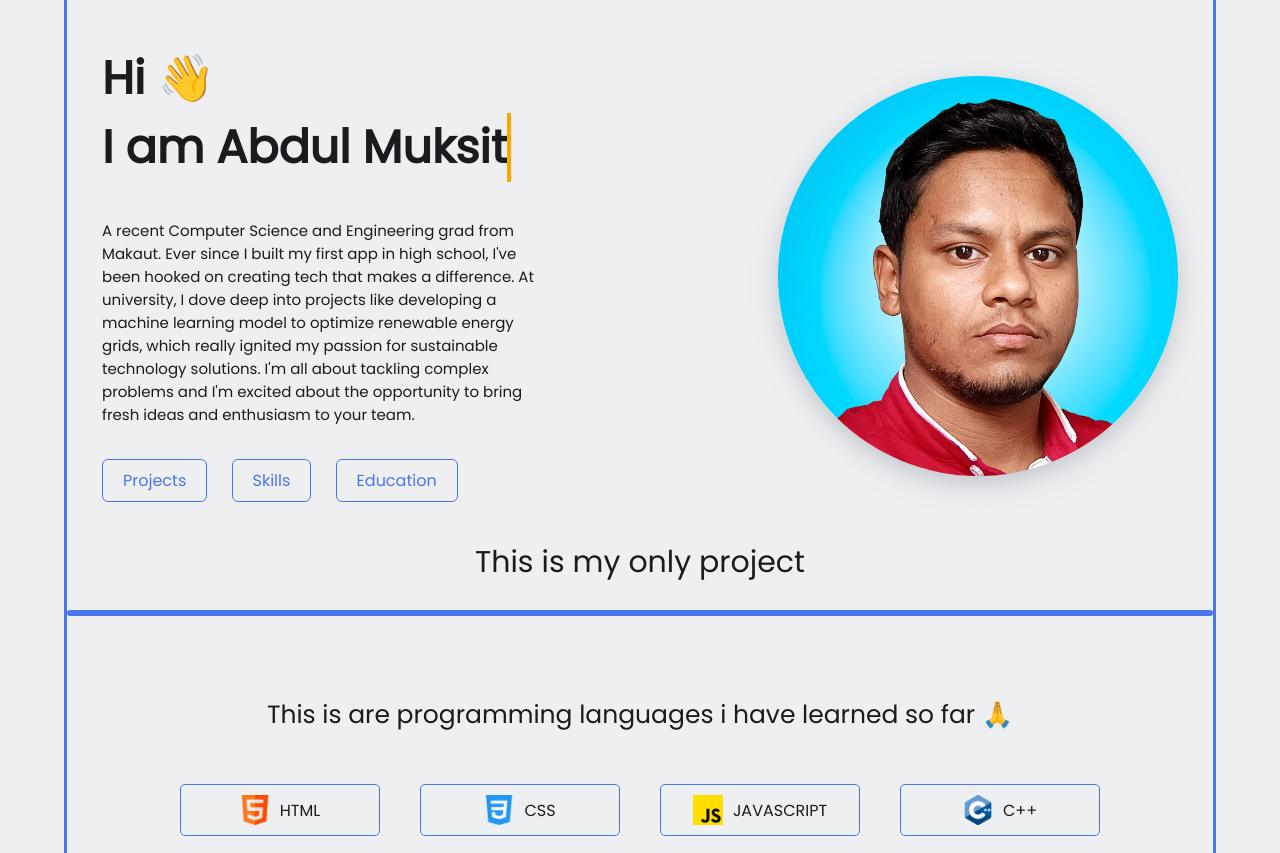
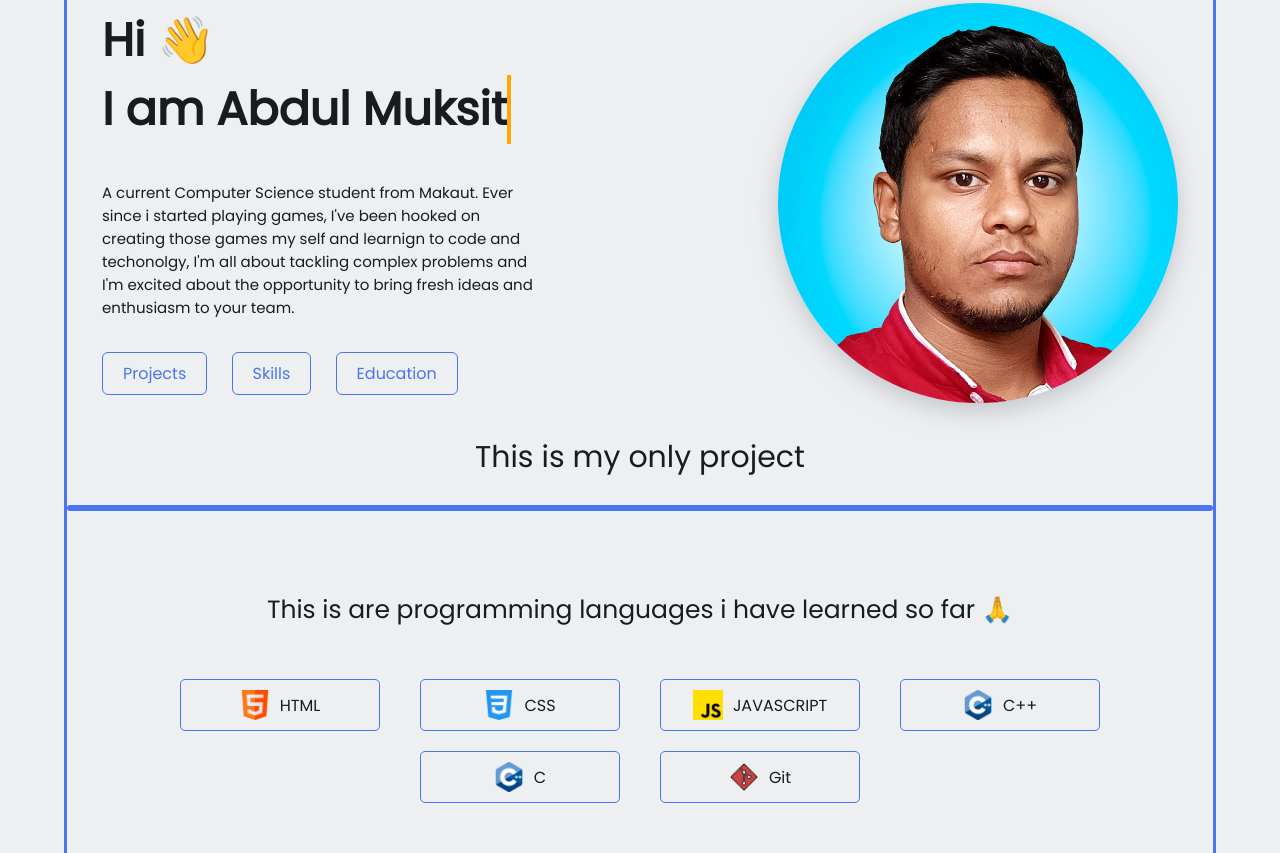
Before and after one commit to Muksit86/Simple-Portfolio, a website built with Vite: page index.html in a window 1280 px wide. Shown: the part 902-1755 px from the top of the page. Built offline with nearby package versions, Linux system fonts and the light colour scheme.

Commit message:
Introdcution update

```diff
--- a/index.html
+++ b/index.html
@@ -6,7 +6,7 @@
     <link rel="stylesheet" href="./src/Css/style.css" />
     <link rel="stylesheet" href="./src/Css/responsive.css" />
     <link rel="stylesheet" href="./src/Css/base.css" />
-    <title>Vite App</title>
+    <title>Portfolio</title>
 
     <!-- Google Font -->
     <link rel="preconnect" href="https://fonts.googleapis.com" />
@@ -71,14 +71,11 @@
         <h2>Hi 👋</h2>
         <h2><span>I am Abdul Muksit</span></h2>
         <p>
-          A recent Computer Science and Engineering grad from Makaut. Ever since
-          I built my first app in high school, I've been hooked on creating tech
-          that makes a difference. At university, I dove deep into projects like
-          developing a machine learning model to optimize renewable energy
-          grids, which really ignited my passion for sustainable technology
-          solutions. I'm all about tackling complex problems and I'm excited
-          about the opportunity to bring fresh ideas and enthusiasm to your
-          team.
+          A current Computer Science student from Makaut. Ever since i started
+          playing games, I've been hooked on creating those games my self and
+          learnign to code and techonolgy, I'm all about tackling complex
+          problems and I'm excited about the opportunity to bring fresh ideas
+          and enthusiasm to your team.
         </p>
         <div class="links">
           <a href="#projects">Projects</a>
@@ -138,6 +135,13 @@
 
             <li>
               <div class="cell">
+                <img class="skill-icons" src="images/cpp.png" alt="" />
+                <span>C</span>
+              </div>
+            </li>
+
+            <li>
+              <div class="cell">
                 <img class="skill-icons" src="images/git.png" alt="" />
                 <span>Git</span>
               </div>
```
